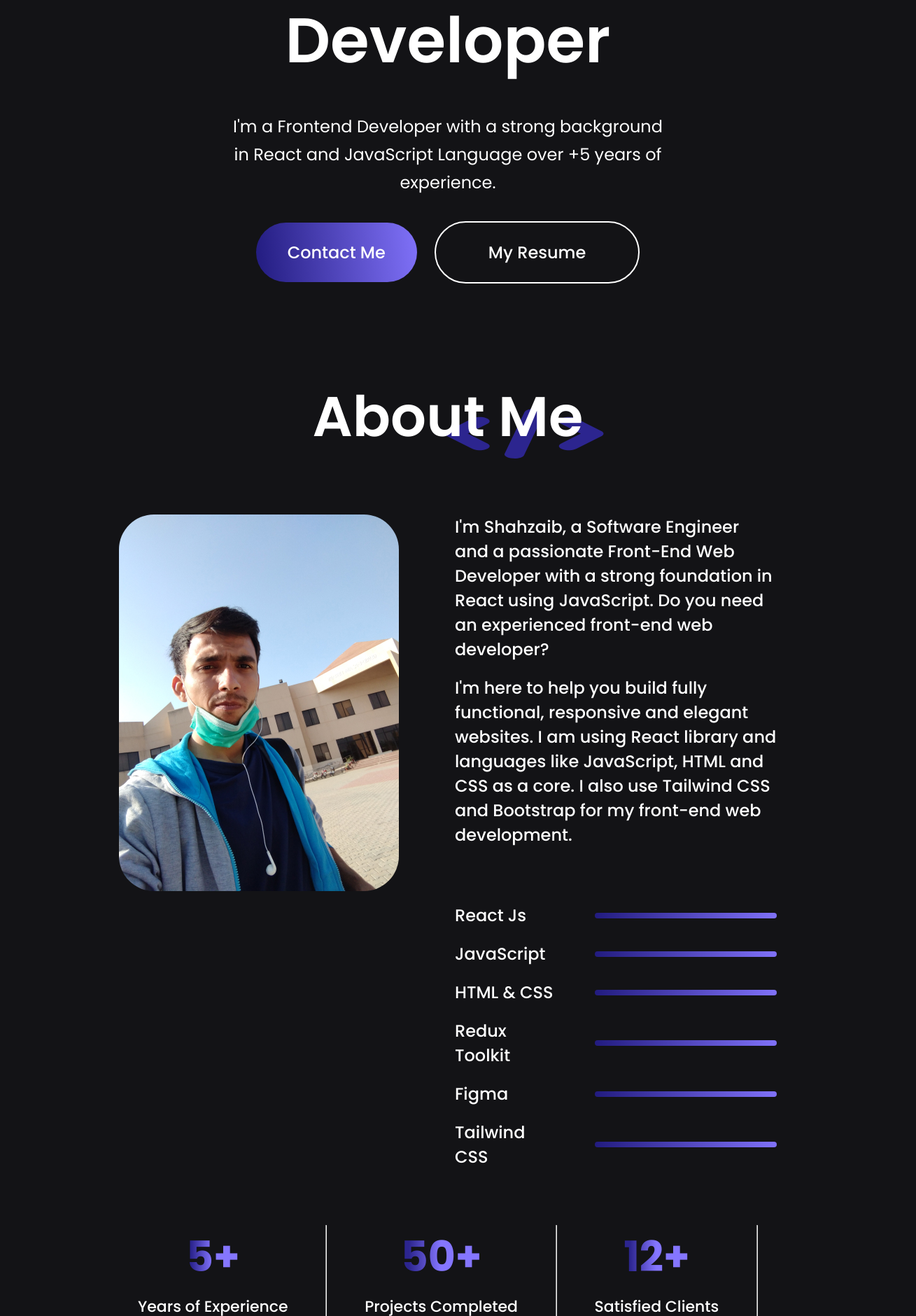
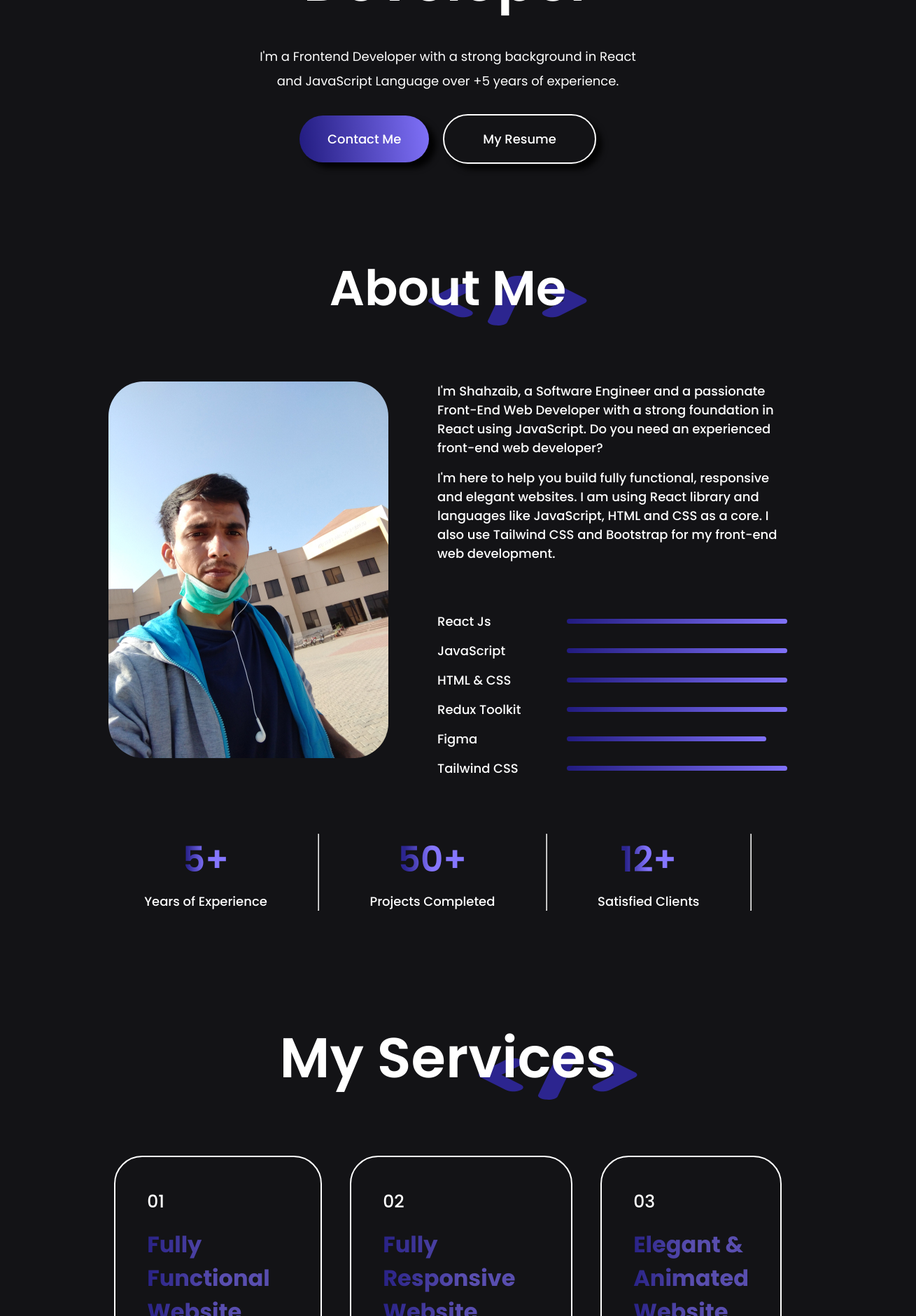
Before and after one commit to shahzaibkhan2/Shahzaib-Khan-Portfolio, a React (Vite) app: page / in a window 1280 px wide. Shown: the part 920-2800 px from the top of the page at 70% size, 1309 px wide, since content can reach past the window. Built offline with nearby package versions, Linux system fonts and the light colour scheme.

Commit message:
responsiveness touch

```diff
--- a/src/assets/servicesData.js
+++ b/src/assets/servicesData.js
@@ -22,7 +22,7 @@ const Services_Data = [
   },
   {
     s_no: "03",
-    s_name: "Elegant Website",
+    s_name: "Elegant & Animated Website",
     s_desc:
       "By using advanced libries like Framer-Motion and ThreeJs to make outstanding animations and transitions.",
     path: framerMotion,
--- a/src/components/aboutMe/AboutMe.module.css
+++ b/src/components/aboutMe/AboutMe.module.css
@@ -118,7 +118,69 @@
 
 /* RESPONSIVENESS FOR MEDIUM AND SMALL DEVICES  */
 
-@media (max-width: 768px) {
+@media (min-width: 1171px) and (max-width: 1300px) {
+  .about__skills {
+    width: 500px;
+  }
+
+  .about__title h1 {
+    font-size: 70px;
+  }
+
+  .about__sections {
+    gap: 70px;
+  }
+
+  .about__right {
+    gap: 70px;
+  }
+
+  .about__paragraph {
+    gap: 16px;
+    font-weight: 500;
+    font-size: 18px;
+  }
+
+  .about__skills {
+    gap: 15px;
+  }
+
+  .about__skill p {
+    min-width: 135px;
+    font-size: 18px;
+  }
+
+  .about__skill hr {
+    height: 7px;
+    width: 45%;
+  }
+
+  .about__achievements {
+    margin-bottom: 70px;
+    width: 100%;
+  }
+
+  .about__achievement {
+    gap: 8px;
+  }
+
+  .about__achievement h1 {
+    font-weight: 600;
+    font-size: 50px;
+  }
+
+  .about__achievement p {
+    font-size: 18px;
+  }
+}
+
+@media (max-width: 1170px) {
+  .about__left {
+    display: none;
+  }
+}
+
+@media (max-width: 936px) {
   .about {
     gap: 80px;
     align-items: start;
--- a/src/components/contact/Contact.module.css
+++ b/src/components/contact/Contact.module.css
@@ -123,6 +123,7 @@
   cursor: pointer;
   font-size: 22px;
   color: #fff;
+  box-shadow: 0 8px 8px 0 rgba(0, 0, 0, 0.9);
   /* filter: hue-rotate(90deg); */
 }
 
@@ -137,7 +138,72 @@
 
 /* RESPONSIVENESS FOR MEDIUM AND SMALL DEVICES  */
 
-@media (max-width: 768px) {
+@media (min-width: 1171px) and (max-width: 1300px) {
+  .contact__left h1 {
+    font-weight: 600;
+    font-size: 60px;
+  }
+
+  .contact__left p {
+    max-width: 500px;
+    line-height: 27px;
+    font-size: 16px;
+  }
+
+  .contact__details {
+    gap: 25px;
+    font-size: 18px;
+  }
+
+  .contact__details img {
+    width: 30px;
+  }
+
+  .contact__right {
+    gap: 25px;
+  }
+
+  .contact__right label {
+    font-size: 18px;
+  }
+
+  .contact__right input {
+    width: 600px;
+    height: 68px;
+    padding-left: 15px;
+    font-size: 16px;
+  }
+
+  .contact__right textarea {
+    width: 580px;
+    padding: 18px;
+    font-size: 15px;
+  }
+
+  .submit__btn {
+    border: none;
+    margin-bottom: 40px;
+    padding: 16px 45px;
+    font-size: 18px;
+  }
+
+  .contact__title h1 {
+    font-size: 70px;
+  }
+}
+
+@media (max-width: 1170px) {
+  .services__container {
+    grid-template-columns: 1fr 1fr;
+    gap: 45px;
+  }
+
+  .contact__section {
+    flex-direction: column;
+  }
+}
+
+@media (max-width: 936px) {
   .contact {
     gap: 50px;
     align-items: start;
--- a/src/components/footer/Footer.module.css
+++ b/src/components/footer/Footer.module.css
@@ -137,7 +137,17 @@
 
 /* RESPONSIVENESS FOR MEDIUM AND SMALL DEVICES  */
 
-@media (max-width: 768px) {
+@media (max-width: 1170px) {
+  .footer {
+    margin: 50px 120px;
+  }
+
+  .footer__top {
+    gap: 70px;
+  }
+}
+
+@media (max-width: 936px) {
   .footer {
     margin: 50px 70px;
   }
--- a/src/components/hero/Hero.module.css
+++ b/src/components/hero/Hero.module.css
@@ -48,6 +48,7 @@
   border-radius: 50px;
   background: linear-gradient(264deg, #8576ff -5.09%, #1c1678 106.08%);
   cursor: pointer;
+  box-shadow: 10px 8px 8px 0 rgba(0, 0, 0, 0.9);
 }
 
 .hero__resume {
@@ -56,6 +57,7 @@
   border: 2px solid #fff;
   cursor: pointer;
   transition: 0.3s;
+  box-shadow: 8px 8px 8px 0 rgba(0, 0, 0, 0.9);
 }
 
 .hero__resume:hover {
@@ -110,6 +112,43 @@
 }
 
 /* RESPONSIVENESS FOR MEDIUM AND SMALL DEVICES  */
+
+@media (min-width: 1171px) and (max-width: 1300px) {
+  .hero {
+    gap: 30px;
+  }
+
+  .hero img {
+    margin-top: 140px;
+  }
+
+  .hero h1 {
+    font-weight: 600;
+    width: 70%;
+    font-size: 80px;
+  }
+
+  .hero p {
+    width: 45%;
+    line-height: 35px;
+    font-size: 18px;
+  }
+
+  .hero__action {
+    gap: 20px;
+    font-size: 18px;
+    margin-bottom: 45px;
+  }
+
+  .hero__communicate {
+    padding: 20px 40px;
+  }
+
+  .hero__resume {
+    border-radius: 50px;
+    padding: 20px 55px;
+  }
+}
 
 @media (max-width: 768px) {
   .hero img {
--- a/src/components/myWork/MyWork.module.css
+++ b/src/components/myWork/MyWork.module.css
@@ -57,6 +57,7 @@
   margin-bottom: 80px;
   cursor: pointer;
   transition: 0.6s;
+  box-shadow: 8px 8px 8px 0 rgba(0, 0, 0, 0.9);
 }
 
 .mywork__showmore:hover {
@@ -65,7 +66,41 @@
 
 /* RESPONSIVENESS FOR MEDIUM AND SMALL DEVICES  */
 
-@media (max-width: 768px) {
+@media (min-width: 1171px) and (max-width: 1300px) {
+  .mywork__container {
+    gap: 35px;
+  }
+
+  .mywork {
+    margin: 80px 160px;
+  }
+
+  .mywork__container img {
+    height: 220px;
+    width: 330px;
+    cursor: pointer;
+    border-radius: 40px;
+  }
+
+  .mywork__title h1 {
+    font-size: 70px;
+  }
+
+  .mywork__title img {
+    position: absolute;
+    right: 0;
+    bottom: 0;
+    z-index: -1;
+  }
+}
+
+@media (max-width: 1170px) {
+  .mywork__container {
+    grid-template-columns: 1fr 1fr;
+  }
+}
+
+@media (max-width: 936px) {
   .mywork {
     gap: 50px;
     align-items: start;
--- a/src/components/navbar/Navbar.jsx
+++ b/src/components/navbar/Navbar.jsx
@@ -30,7 +30,7 @@ const Navbar = () => {
 
   return (
     <nav className={`${styles.navbar} ${stickyBg && styles.nav__bg}`}>
-      <img className={`${styles.glow__logo}`} src={shahzaibLogo2} alt="Logo" />
+      <img src={shahzaibLogo2} alt="Logo" />
       <img
         ref={openRef}
         src={menuOpenIcon}
@@ -81,7 +81,7 @@ const Navbar = () => {
           </AnchorLink>
           {menu === "work" && <img src={underlineIcon2} alt="work" />}
         </li>
-        <li>
+        <li className={`${styles.contact__me}`}>
           <AnchorLink
             className={`${styles.anchor__link}`}
             offset={50}
@@ -102,7 +102,7 @@ const Navbar = () => {
           offset={50}
           href="#contact"
         >
-          Contact Me
+          Contact
         </AnchorLink>
       </div>
     </nav>
--- a/src/components/navbar/Navbar.module.css
+++ b/src/components/navbar/Navbar.module.css
@@ -2,7 +2,7 @@
   display: flex;
   align-items: center;
   justify-content: space-between;
-  margin: 25px 170px;
+  margin: 25px 100px;
   border-radius: 50px;
   z-index: 3;
 }
@@ -12,7 +12,7 @@
   display: flex;
   align-items: center;
   font-size: 20px;
-  gap: 40px;
+  gap: 43px;
 }
 
 .nav__bg {
@@ -50,6 +50,7 @@
   cursor: pointer;
   font-size: 22px;
   transition: 0.4s;
+  box-shadow: 8px 8px 8px 0 rgba(0, 0, 0, 0.9);
 }
 
 .communicate__border {
@@ -84,7 +85,7 @@
 
 /* RESPONSIVENESS FOR MEDIUM AND SMALL DEVICES  */
 
-@media (max-width: 768px) {
+@media (max-width: 936px) {
   .navbar {
     margin: 20px 50px;
   }
@@ -130,3 +131,19 @@
     gap: 20px;
   }
 }
+
+@media (max-width: 1038px) {
+  .navbar {
+    margin: 17px 60px;
+  }
+
+  .nav__bg {
+    gap: 40px;
+  }
+}
+
+@media (max-width: 1200px) {
+  .nav__menu .contact__me {
+    display: none;
+  }
+}
--- a/src/components/services/Services.module.css
+++ b/src/components/services/Services.module.css
@@ -86,7 +86,43 @@
 
 /* RESPONSIVENESS FOR MEDIUM AND SMALL DEVICES  */
 
-@media (max-width: 768px) {
+@media (min-width: 1171px) and (max-width: 1300px) {
+  .services__format {
+    gap: 18px;
+    justify-content: center;
+    padding: 45px;
+  }
+
+  .services__format h3 {
+    font-weight: 500;
+    font-size: 25px;
+  }
+
+  .services__format h2 {
+    font-weight: 700;
+    font-size: 32px;
+  }
+
+  .services__format p {
+    font-size: 20px;
+    line-height: 35px;
+    max-width: 290px;
+  }
+
+  .services__readmore img {
+    height: 90%;
+    border-radius: 5px;
+  }
+}
+
+@media (max-width: 1170px) {
+  .services__container {
+    grid-template-columns: 1fr 1fr;
+    gap: 45px;
+  }
+}
+
+@media (max-width: 936px) {
   .services {
     gap: 70px;
     align-items: start;
```
